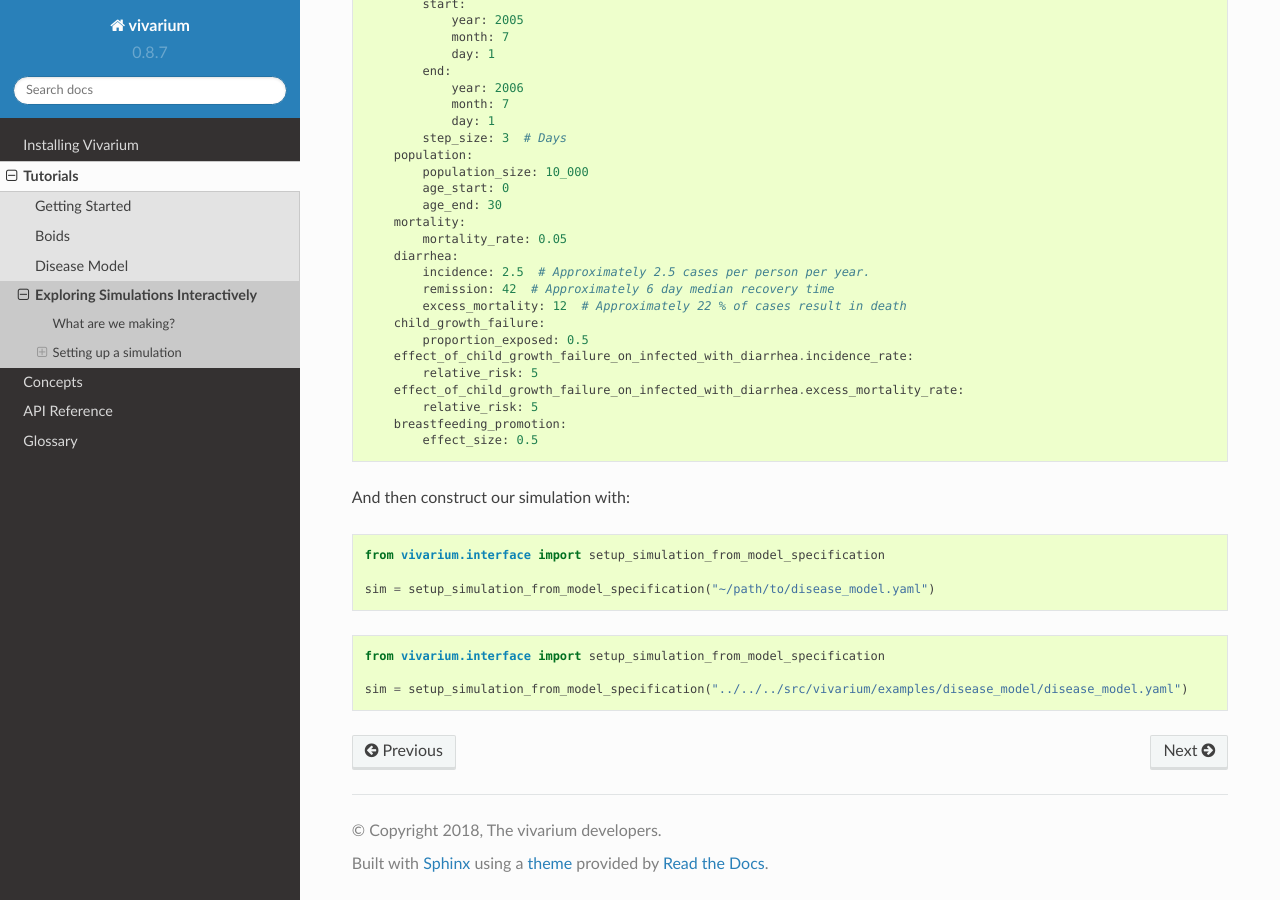
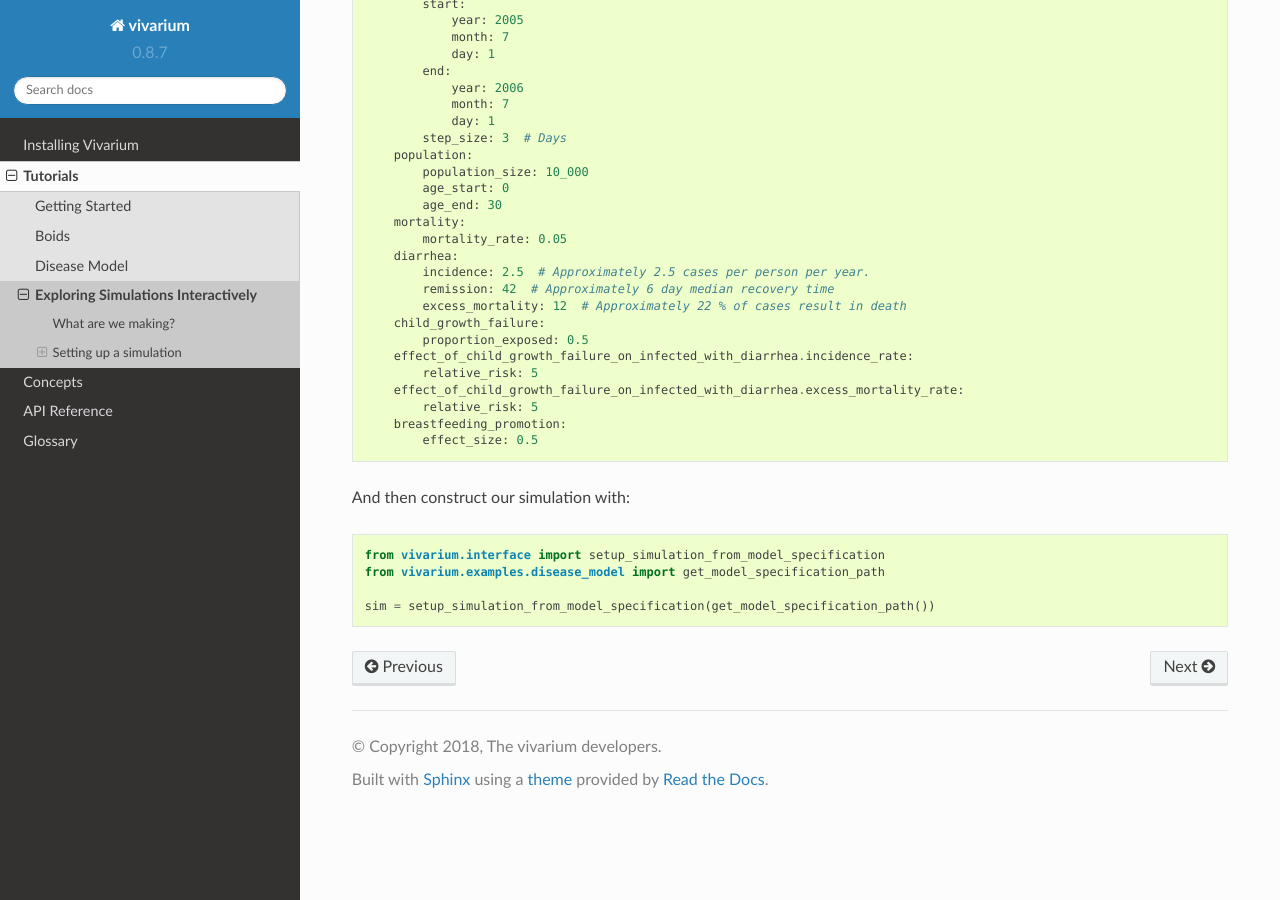
Before and after one commit to ihmeuw/vivarium, a Sphinx documentation site: the page built from docs/source/tutorials/interactive.rst, in a window 1280 px wide and 900 px high, scrolled down 2482 px. Built offline with Sphinx 7.4.7 and the Read the Docs theme 2.0.0, drawn with Linux system fonts in a browser that asks for light colours; some of the changed text lies outside the part shown.

Commit message:
Get doctests passing

```diff
--- a/docs/source/tutorials/interactive.rst
+++ b/docs/source/tutorials/interactive.rst
@@ -116,18 +116,13 @@ simulation runs.
 You've encoded your model in a model specification yaml file like:
 
 .. literalinclude:: ../../../src/vivarium/examples/disease_model/disease_model.yaml
-   :caption: **File**: :file:`~/path/to/disease_model.yaml
+   :caption: **File**: :file:`disease_model.yaml`
 
 And then construct our simulation with:
-
-.. code-block:: python
-
-   from vivarium.interface import setup_simulation_from_model_specification
-
-   sim = setup_simulation_from_model_specification("~/path/to/disease_model.yaml")
 
 .. testcode::
 
    from vivarium.interface import setup_simulation_from_model_specification
+   from vivarium.examples.disease_model import get_model_specification_path
 
-   sim = setup_simulation_from_model_specification("../../../src/vivarium/examples/disease_model/disease_model.yaml")
+   sim = setup_simulation_from_model_specification(get_model_specification_path())
```
Also changed, not shown: docs/source/tutorials/disease_model.rst (+4 -4 lines).
